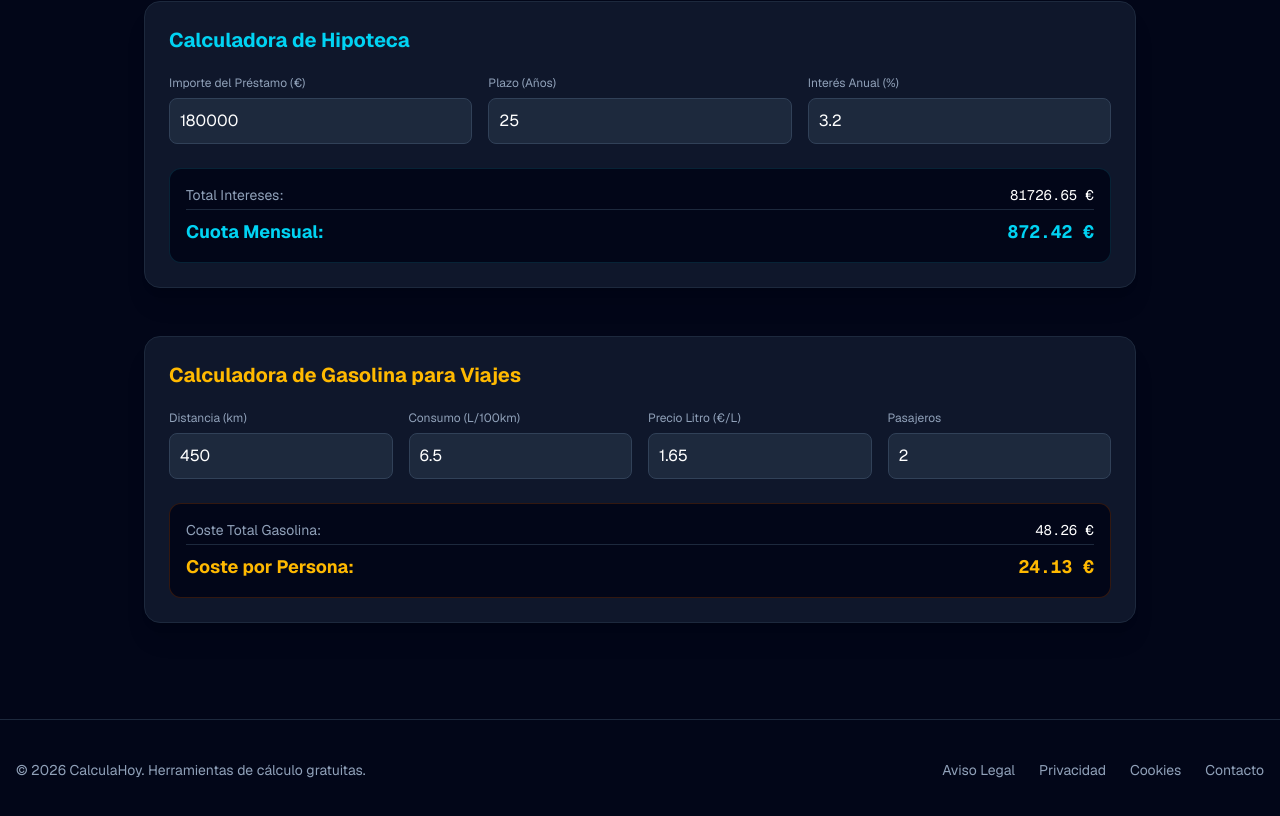
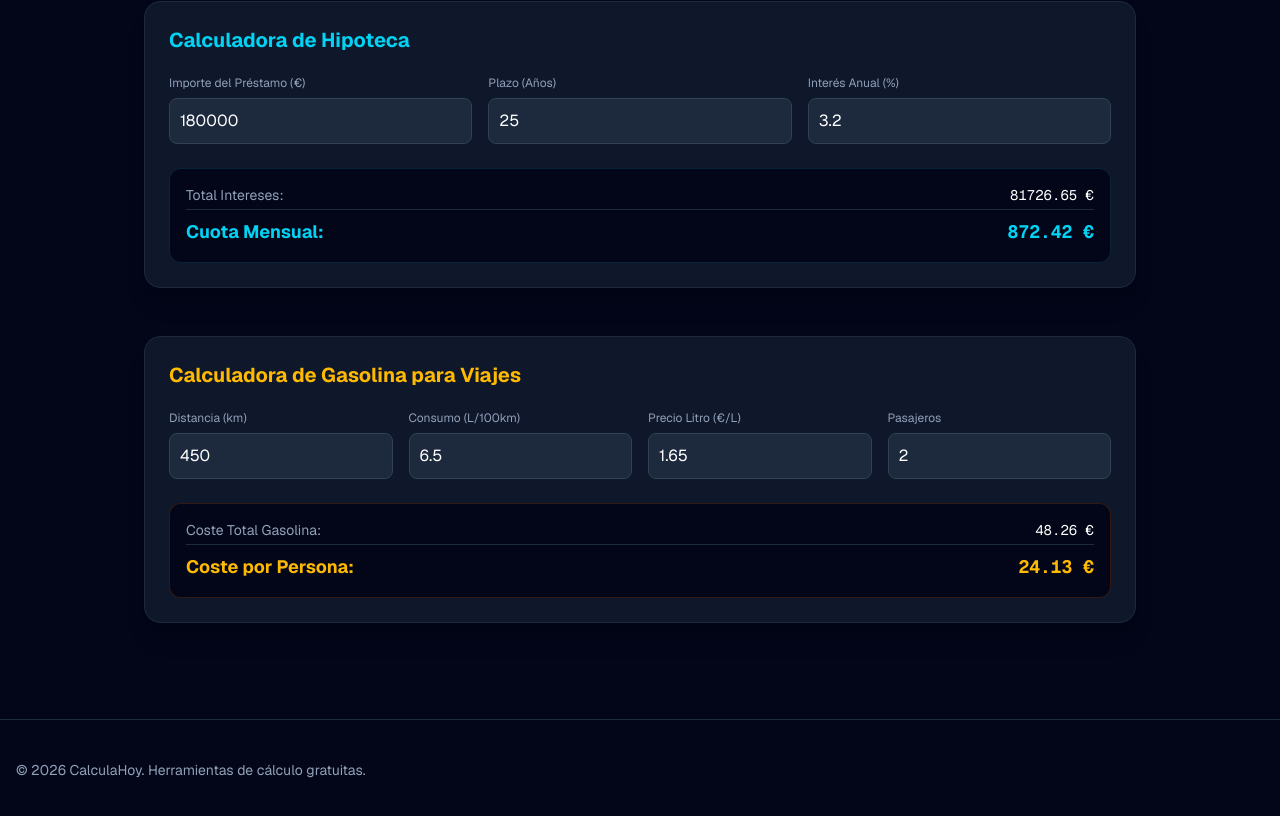
Before and after one commit to logiuserm/calculahoy, a Next.js app: page / in a window 1280 px wide. Shown: the part 1608-2424 px from the top of the page. Built offline with nearby package versions, Linux system fonts and the light colour scheme.

Commit message:
fix dynamic date prerender error in footer

```diff
--- a/components/layout/Footer.tsx
+++ b/components/layout/Footer.tsx
@@ -1,17 +1,11 @@
 'use client';
-import Link from 'next/link';
 
 export default function Footer() {
   return (
     <footer className="bg-slate-950 text-slate-400 border-t border-slate-800 py-10 mt-16 text-sm">
       <div className="max-w-7xl mx-auto px-4 flex flex-col md:flex-row justify-between items-center gap-6">
-        <p>© {new Date().getFullYear()} CalculaHoy. Herramientas de cálculo gratuitas.</p>
-        <div className="flex space-x-6">
-          <Link href="/aviso-legal" className="hover:text-white">Aviso Legal</Link>
-          <Link href="/privacidad" className="hover:text-white">Privacidad</Link>
-          <Link href="/cookies" className="hover:text-white">Cookies</Link>
-          <Link href="/contacto" className="hover:text-white">Contacto</Link>
-        </div>
+        <p>© 2026 CalculaHoy. Herramientas de cálculo gratuitas.</p>
+        {/* ... resto del footer ... */}
       </div>
     </footer>
   );
```
